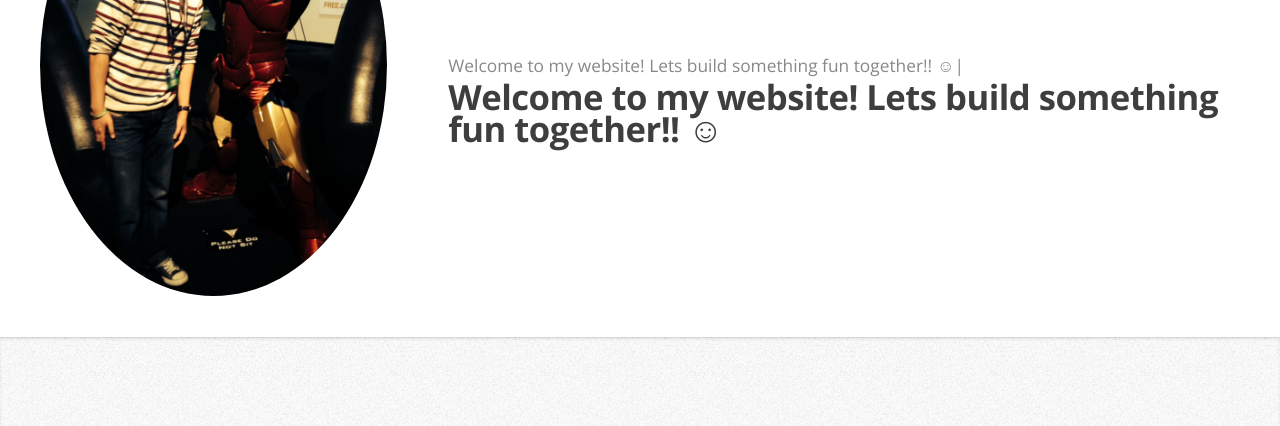
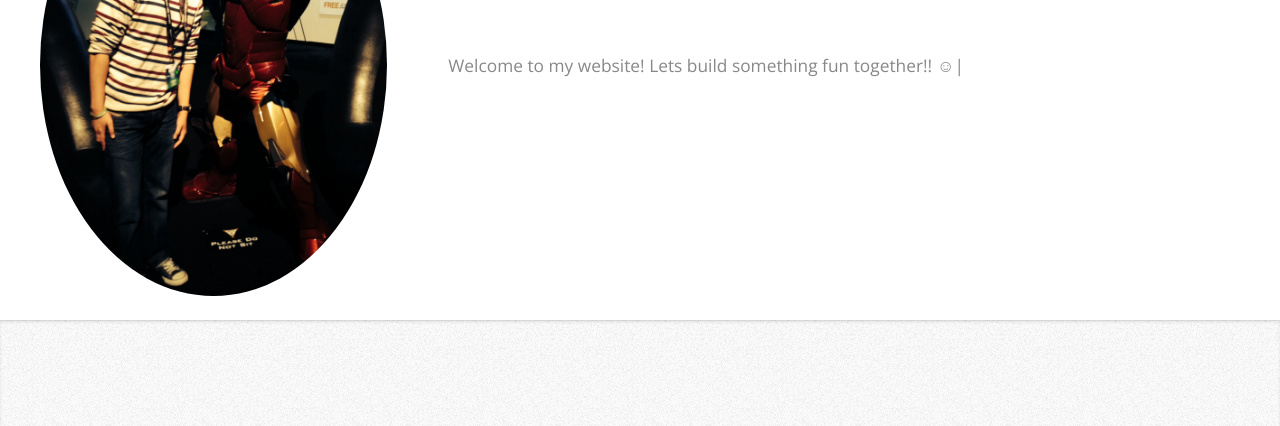
Before and after one commit to williamthing/williamthing.github.io, a plain HTML site: page index.html in a window 1280 px wide. Shown: the part 374-800 px from the top of the page. Drawn offline with nearby package versions, Linux system fonts and the light colour scheme.

```diff
--- a/index.html
+++ b/index.html
@@ -61,9 +61,10 @@
 
 								<span class="typingfont"></span>
 
-							<header>
+							<!-- might re-add to site -->
+							<!-- <header>
 								<h2> Welcome to my website! Lets build something fun together!! ☺</h1>
-							</header>
+							</header> -->
 							<!-- <p> Aspiring Software Engineer </p> -->
 							<!-- <p> I am a senior Electrical Engineering student at the University of Washington, concentrating in software engineering and embedded computer systems. Feel free to explore my other projects and interest on my <a href="http://github.com/williamthing">github</a>.</p> -->
 							<!-- <a href="#work" class="button big scrolly">Learn about what I do</a> -->
```
